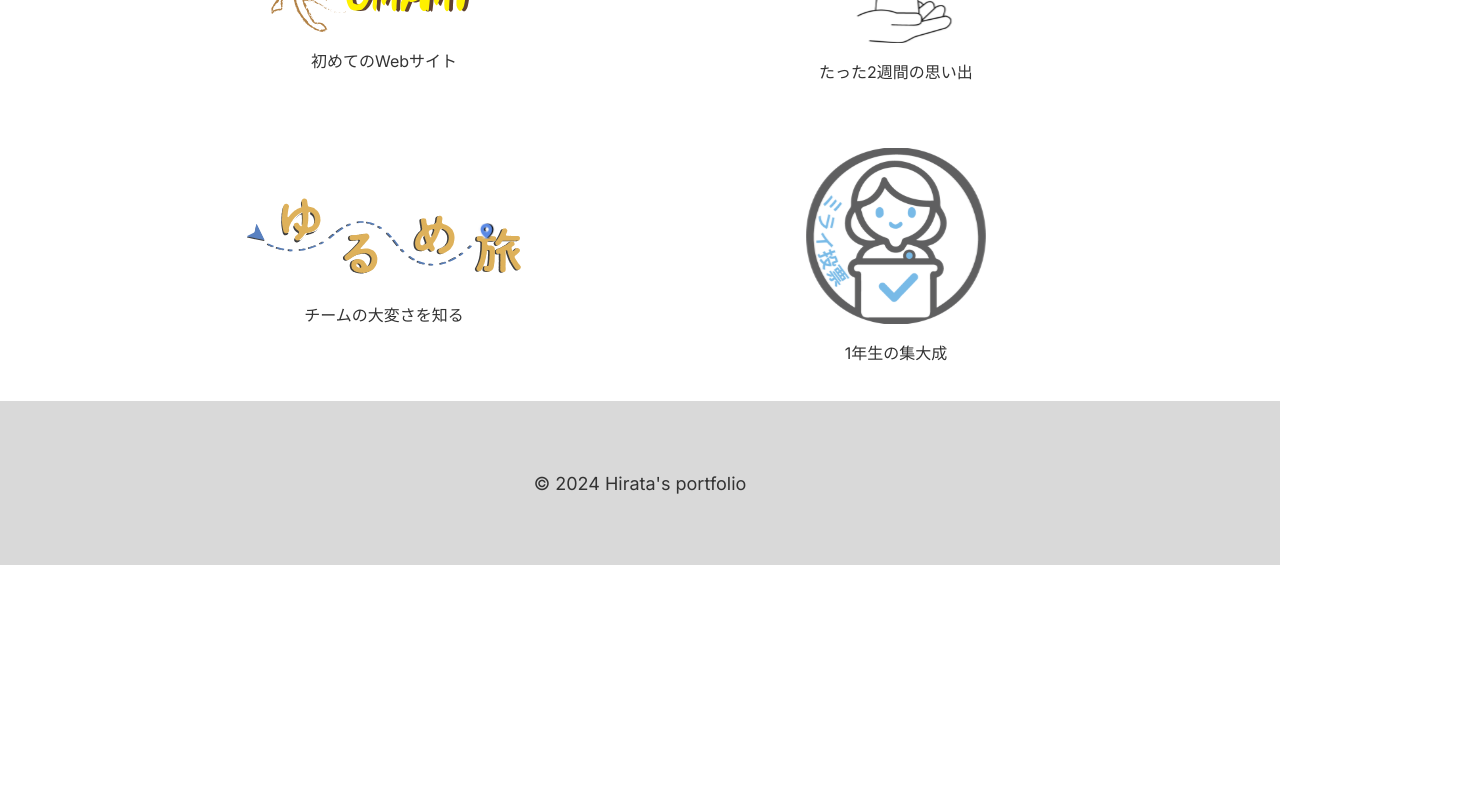
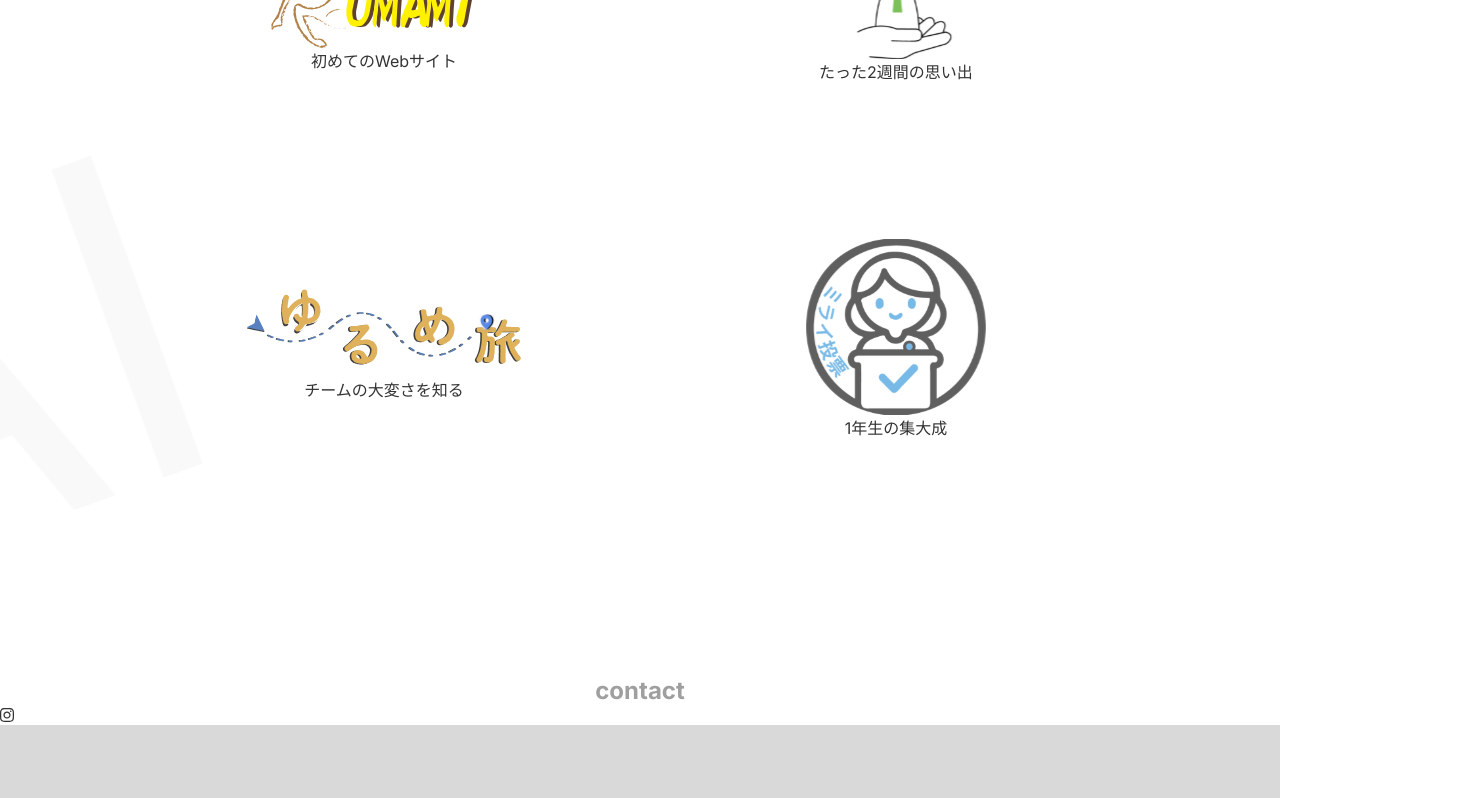
Before and after one commit to koudaihirata/portfolio1, a Next.js app: page / in a window 1280 px wide. Shown: the part 1940-2738 px from the top of the page, 1475 px wide, since content can reach past the window. Before the commit the page ends 2505 px from the top, so only its background shows below. Built offline with nearby package versions, Linux system fonts and the light colour scheme.

Commit message:
FontAwesomeIcon実装

```diff
--- a/package.json
+++ b/package.json
@@ -9,6 +9,11 @@
     "lint": "next lint"
   },
   "dependencies": {
+    "@fortawesome/fontawesome-svg-core": "^6.5.1",
+    "@fortawesome/free-brands-svg-icons": "^6.5.1",
+    "@fortawesome/free-regular-svg-icons": "^6.5.1",
+    "@fortawesome/free-solid-svg-icons": "^6.5.1",
+    "@fortawesome/react-fontawesome": "^0.2.0",
     "next": "14.1.0",
     "react": "^18",
     "react-dom": "^18",
--- a/src/app/globals.css
+++ b/src/app/globals.css
@@ -4,6 +4,9 @@ body{
     font-size: 16px;
     margin: 0;
     overflow-x: hidden;
+}
+p{
+    margin: 0;
 }
 .homeMain{
     width: 100%;
@@ -31,6 +34,15 @@ body{
     transform: rotate(-20deg);
     color: #F9F9F9;
     z-index: -1;
+    animation: HIRATA 8s infinite;
+}
+@keyframes HIRATA{
+    0%{
+        transform: rotate(-20deg) translateX(100%);
+    }
+    100%{
+        transform: rotate(-20deg) translateX(-100%);
+    }
 }
 .profileMain div{
     display: flex;
@@ -45,6 +57,7 @@ body{
 
 .projectMain{
     margin-top: 200px;
+    position: relative;
 }
 .projectTitle{
     width: 300px;
@@ -61,3 +74,24 @@ body{
     box-shadow:  0px 4px 4px 0px #00000020;
     transform: scale(1.02);
 }
+.projectMain > p{
+    position: absolute;
+    top: 0;
+    font-size: 450px;
+    transform: rotate(-20deg);
+    color: #F9F9F9;
+    z-index: -1;
+    animation: HIRATA 8s infinite;
+}
+@keyframes HIRATA{
+    0%{
+        transform: rotate(-20deg) translateX(100%);
+    }
+    100%{
+        transform: rotate(-20deg) translateX(-100%);
+    }
+}
+
+.contactMain{
+    margin-top: 200px;
+}
--- a/src/app/page.tsx
+++ b/src/app/page.tsx
@@ -1,6 +1,8 @@
 "use client"
 
 import Btn from "@/components/btn/btn";
+import { faInstagram } from "@fortawesome/free-brands-svg-icons";
+import { FontAwesomeIcon } from "@fortawesome/react-fontawesome";
 import Image from "next/image";
 
 export default function Home() {
@@ -40,7 +42,7 @@ export default function Home() {
                 <p>たった2週間の思い出</p>
               </div>
             </div>
-            <div style={{display:'flex',justifyContent:'space-around'}}>
+            <div style={{display:'flex',justifyContent:'space-around',marginTop:'75px'}}>
               <div className="projectTitle">
                 <Image src="/yurumetabi.svg" alt="yurumetabiロゴ" width={275} height={100}/>
                 <p>チームの大変さを知る</p>
@@ -51,6 +53,11 @@ export default function Home() {
               </div>
             </div>
           </div>
+          <p>KOUDAI</p>
+      </section>
+      <section className="contactMain">
+        <h3 style={{color:'#9F9F9F',fontSize:'24px',margin:'0',textAlign:'center'}}>contact</h3>
+        <FontAwesomeIcon icon={faInstagram} />
       </section>
     </main>
   );
```
Also changed, not shown: 1 other file (tests, documents, lock files or other folders).
